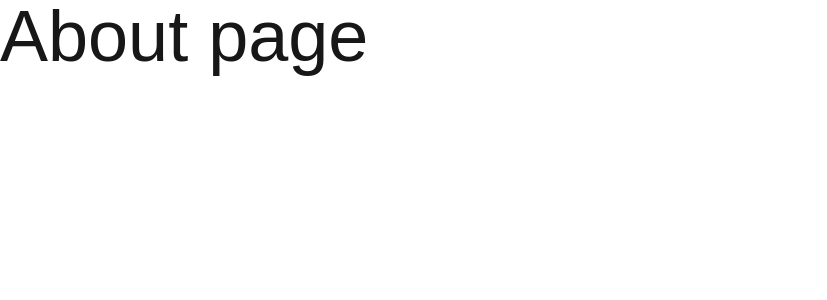
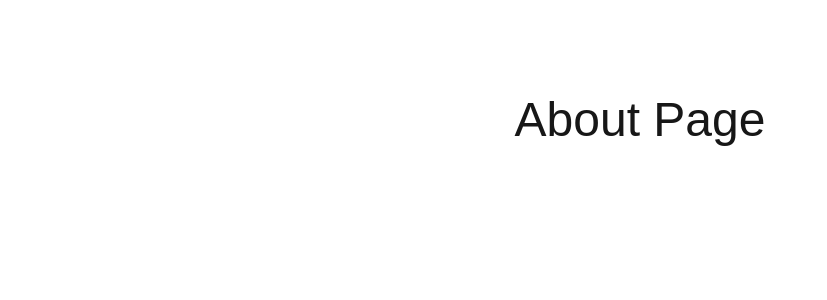
Before and after one commit to alexxware/first-steps, a Next.js app: page /about in a window 1280 px wide. Shown: the top 300 px of the page, without its empty margins (0-827 px from the left). Built offline with nearby package versions, Linux system fonts and the light colour scheme.

Commit message:
routes review

```diff
--- a/app/about/page.tsx
+++ b/app/about/page.tsx
@@ -1,8 +1,8 @@
 const AboutPage = () => {
     return (
-        <>
-            <span className="text-7xl">About page</span>
-        </>
+        <div className="flex flex-col items-center p-24">
+            <span className="text-5xl">About Page</span>
+        </div>
     )
 }
 
--- /dev/null
+++ b/app/contact/page.tsx
@@ -0,0 +1,10 @@
+
+const ContactPage = () => {
+  return (
+    <div className="flex flex-col items-center p-24">
+      <span className="text-5xl">Contact Page</span>
+    </div>
+  )
+}
+
+export default ContactPage
--- a/app/layout.tsx
+++ b/app/layout.tsx
@@ -13,8 +13,8 @@ const geistMono = Geist_Mono({
 });
 
 export const metadata: Metadata = {
-  title: "Create Next App",
-  description: "Generated by create next app",
+  title: "Website by alejandro",
+  description: "Generated with love by vercel",
 };
 
 export default function RootLayout({
--- /dev/null
+++ b/app/pricing/page.tsx
@@ -0,0 +1,10 @@
+
+const PricingPage = () => {
+  return (
+    <div className="flex flex-col items-center p-24">
+      <span className="text-5xl">Pricing Page</span>
+    </div>
+  )
+}
+
+export default PricingPage
```
